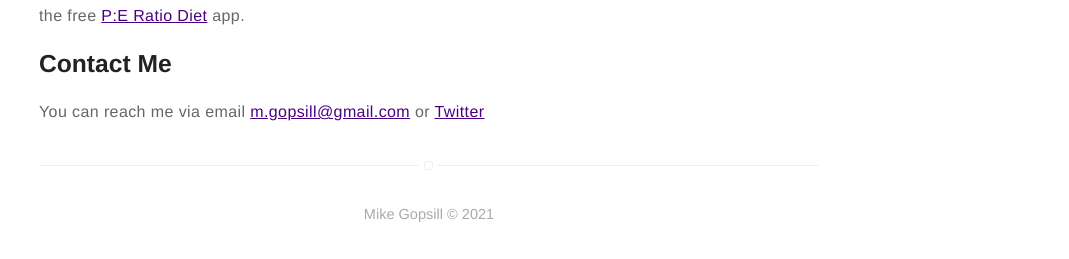
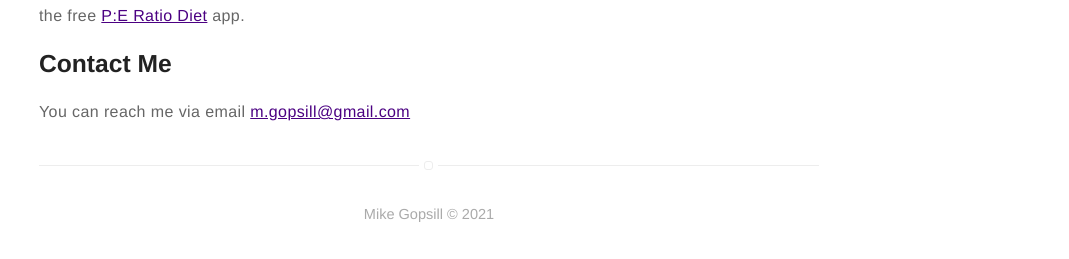
Before and after one commit to mgopsill/mgopsill.github.io, a Jekyll site: the page built from about.md, in a window 1280 px wide. Shown: the part 910-1169 px from the top of the page, without its empty margins (211-1280 px from the left). Built offline with Jekyll 4.4.1, drawn with Linux system fonts in a browser that asks for light colours.

Commit message:
Update about.md

```diff
--- a/about.md
+++ b/about.md
@@ -14,4 +14,4 @@ Currently Senior iOS Engineer at [Ford Mobility](https://www.ford.com/mobility.h
 Also develop the free [P:E Ratio Diet](https://apps.apple.com/us/app/p-e-ratio/id1486639935) app.
 
 ## Contact Me
-You can reach me via email  [m.gopsill@gmail.com](mailto:m.gopsill@gmail.com) or [Twitter](https://twitter.com/mgopsill)
+You can reach me via email  [m.gopsill@gmail.com](mailto:m.gopsill@gmail.com)
```
